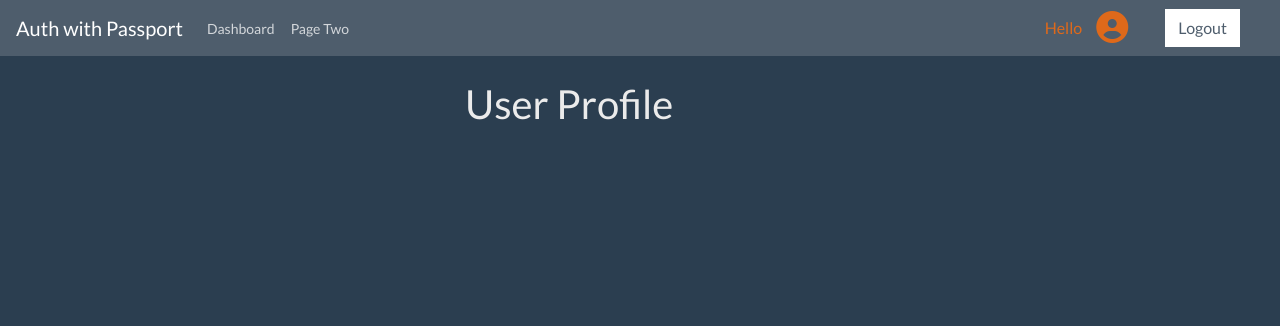
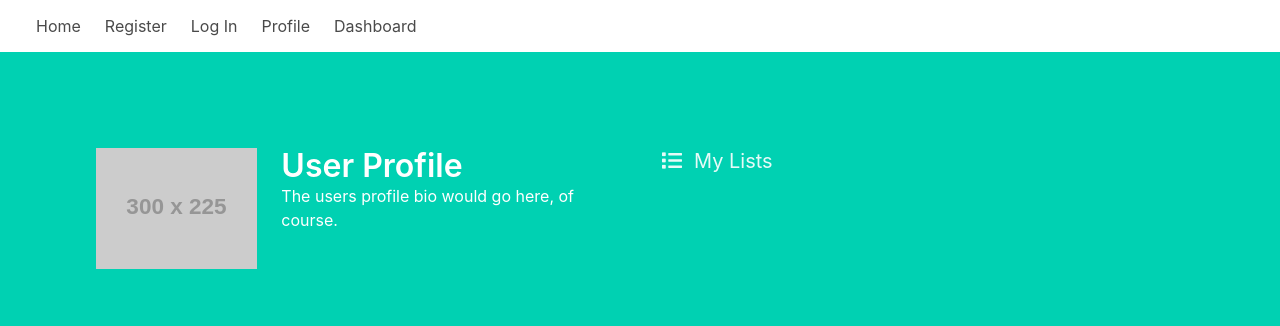
Before and after one commit to ktonner/full_stack_project, a website: page public/profile.html in a window 1280 px wide. Drawn offline with nearby package versions, Linux system fonts and the light colour scheme; no server answers; placeholder pictures from the web are drawn by us.

Commit message:
worked on profile html and css files

```diff
--- a/public/profile.html
+++ b/public/profile.html
@@ -4,49 +4,94 @@
 <head>
     <meta charset="UTF-8">
     <meta name="viewport" content="width=device-width, initial-scale=1.0">
-    <link rel="stylesheet" href="https://stackpath.bootstrapcdn.com/bootswatch/4.4.1/superhero/bootstrap.min.css">
-    <script src="https://kit.fontawesome.com/d7973d9d11.js" crossorigin="anonymous"></script>
+    <!--css -->
+    <link rel="stylesheet" href="https://cdn.jsdelivr.net/npm/bulma@0.8.0/css/bulma.min.css">
+    <link rel="stylesheet" href="https://use.fontawesome.com/releases/v5.8.2/css/all.css"
+        integrity="sha384-oS3vJWv+0UjzBfQzYUhtDYW+Pj2yciDJxpsK1OYPAYjqT085Qq/1cq5FLXAZQ7Ay" crossorigin="anonymous">
+    <link rel="stylesheet" href="https://fonts.googleapis.com/css?family=PT+Sans:400,700">
+
+    <link rel="style" href="style/css/profile.css">
+
     <title>Auth with Passport</title>
 </head>
 
 <body>
-    <nav class="navbar navbar-expand-lg navbar-dark bg-dark mb-4">
-        <a class="navbar-brand" href="/">Auth with Passport</a>
-        <button class="navbar-toggler" type="button" data-toggle="collapse" data-target="#navbarNav"
-            aria-controls="navbarNav" aria-expanded="false" aria-label="Toggle navigation">
-            <span class="navbar-toggler-icon"></span>
-        </button>
-        <div class="collapse navbar-collapse" id="navbarNav">
-            <ul class="navbar-nav">
-                <li class="nav-item">
-                    <a class="nav-link" href="/">Dashboard</a>
+    <!-- navbar-->
+
+    <nav class="navbar" role="navigation" aria-label="main navigation">
+        <div class="navbar-brand">
+            <a class="navbar-item" href="">
+
+            </a>
+
+            <a role="button" class="navbar-burger burger" aria-label="menu" aria-expanded="false"
+                data-target="navbarBasicExample">
+                <span aria-hidden="true"></span>
+                <span aria-hidden="true"></span>
+                <span aria-hidden="true"></span>
+            </a>
+        </div>
+
+        <div id="navbarBasicExample" class="navbar-menu">
+            <div class="navbar-start">
+                <a class="navbar-item">
+                    Home
+                </a>
+
+                <a class="navbar-item">
+                    Register
+                </a>
+                <a class="navbar-item">
+                    Log In
+                </a>
+                <a class="navbar-item">
+                    Profile
+                </a>
+                <a class="navbar-item">
+                    Dashboard
+                </a>
+
+            </div>
+        </div>
+    </nav>
+    <!--end of navebar-->
+     <!--start user section-->
+    <section class="section hero is-primary is-fullheight">
+
+        <div class='section profile-heading'>
+            <div class='columns is-mobile is-multiline'>
+              <div class='column is-2'>
+                <span class='header-icon user-profile-image'>
+                  <img alt='' src='http://placehold.it/300x225'>
+                </span>
+              </div>
+              <div class='column is-4-tablet is-10-mobile name'>
+                <p>
+                  <span class='title is-bold'>User Profile</span>
+
+                </p>
+                <p class='tagline'>
+                  The users profile bio would go here, of course.
+                </p>
+              </div>
+              <div class='profile-options is-fullwidth'>
+                <div class='tabs is-fullwidth is-medium'>
+                  <ul>
+                    <li class='link'>
+                      <a>
+                        <span class='icon'>
+                          <i class='fa fa-list'></i>
+                        </span>
+                        <span>My Lists</span>
+                      </a>
+                    </li>
+
+
                 </li>
-                <li class="nav-item">
-                    <a class="nav-link" href="/user/page2">Page Two</a>
-                </li>
-            </ul>
-        </div>
-        <a class="btn text-right text-white pr-0 text-primary" href="/user/profile">Hello <span
-                class="userName text-primary"></span></a>
-        <a class="btn text-right text-white mr-4" href="/user/profile"><i
-                class="fas fa-user-circle fa-2x text-primary"></i></a>
-        <a class="btn text-right text-white mr-4 bg-white text-dark" href="/auth/logout">Logout</a>
-    </nav>
-    <div class="container mt-4">
-        <div class="row">
-            <div class="col-md-4 mx-auto">
-                <h1>User Profile</h1>
-            </div>
-            <div class="profile"></div>
-
-        </div>
-        <div id="book"></div>
-
-    </div>
-    <script src="https://code.jquery.com/jquery-3.5.0.min.js"
-        integrity="sha256-xNzN2a4ltkB44Mc/Jz3pT4iU1cmeR0FkXs4pru/JxaQ=" crossorigin="anonymous"></script>
-    <script type="text/javascript" src="/js/user.js"></script>
-    <script  type="text/javascript" src="/js/putBooksOnPage.js"></script>
+                </ul>
+                </div>
+                </div>
+    </section>
 
 </body>
 
--- /dev/null
+++ b/public/style/css/profile.css
@@ -0,0 +1,44 @@
+body {
+    font: 100% Helvetica, sans-serif;
+    color: #333; }
+
+  h1 {
+    color: yellow; }
+    .navbar-menu {
+      color: black;
+  font-weight: bold;
+  font-family: inherit;
+  }
+
+
+
+  .column{
+  margin: 50px 0px 10px 10px ;
+  padding: 25px;
+  font-weight: 800;
+  color:darkturquoise;
+  }
+  .section.profile-heading .column.is-2-tablet.has-text-centered + .has-text-centered {
+    border-left: 1px dotted rgba(0, 0, 0, 0.2);
+  }
+
+  .container.profile {
+    margin-top: 1%;
+  }
+
+  .control.is-pulled-left span.select {
+    margin-right: 5px;
+    border-radius: 2px;
+  }
+
+  .modal-card .content h1 {
+    padding: 40px 10px 10px;
+    border-bottom: 1px solid #dadada;
+  }
+
+  .container.profile .profile-options .tabs ul li.link a {
+    margin-bottom: 20px;
+    padding: 20px;
+    background-color: #F1F1F1;
+    float :left;
+  }
```
Also changed, not shown: public/register.html (+1 -1 lines).
